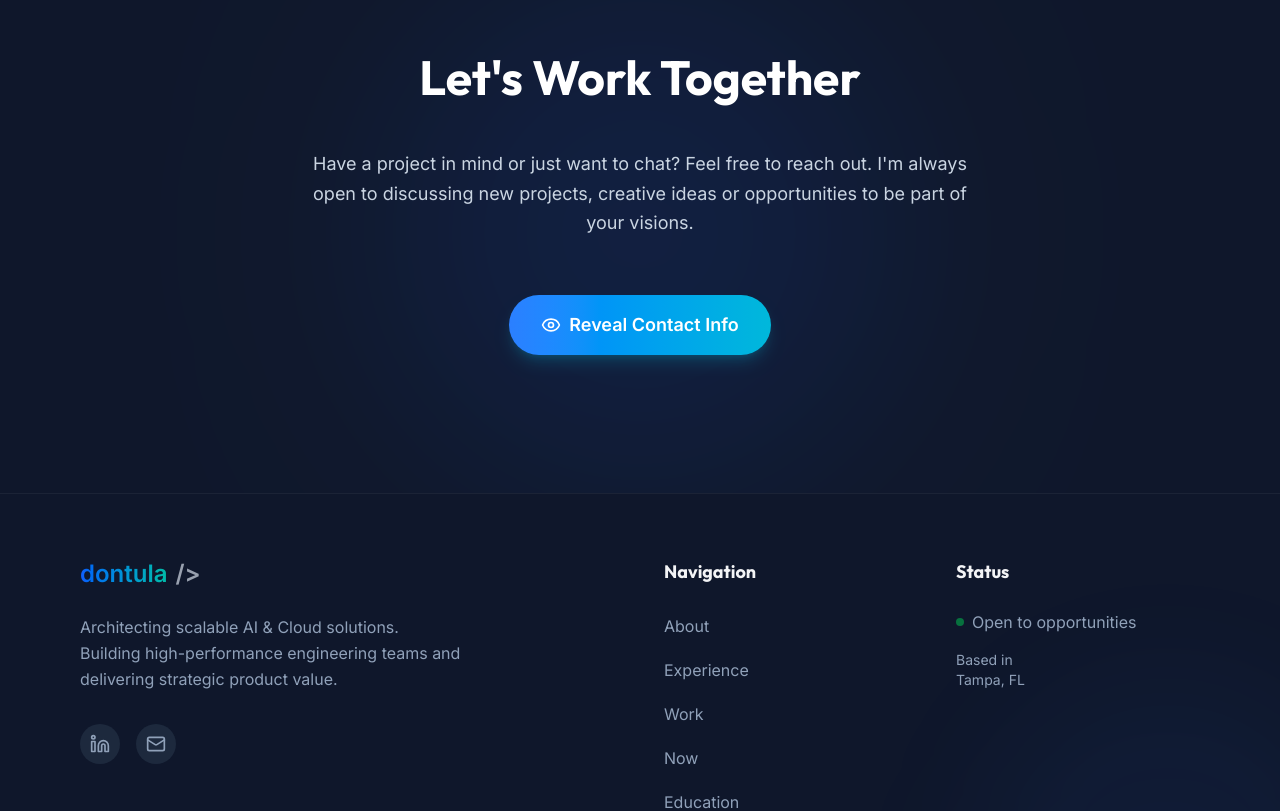
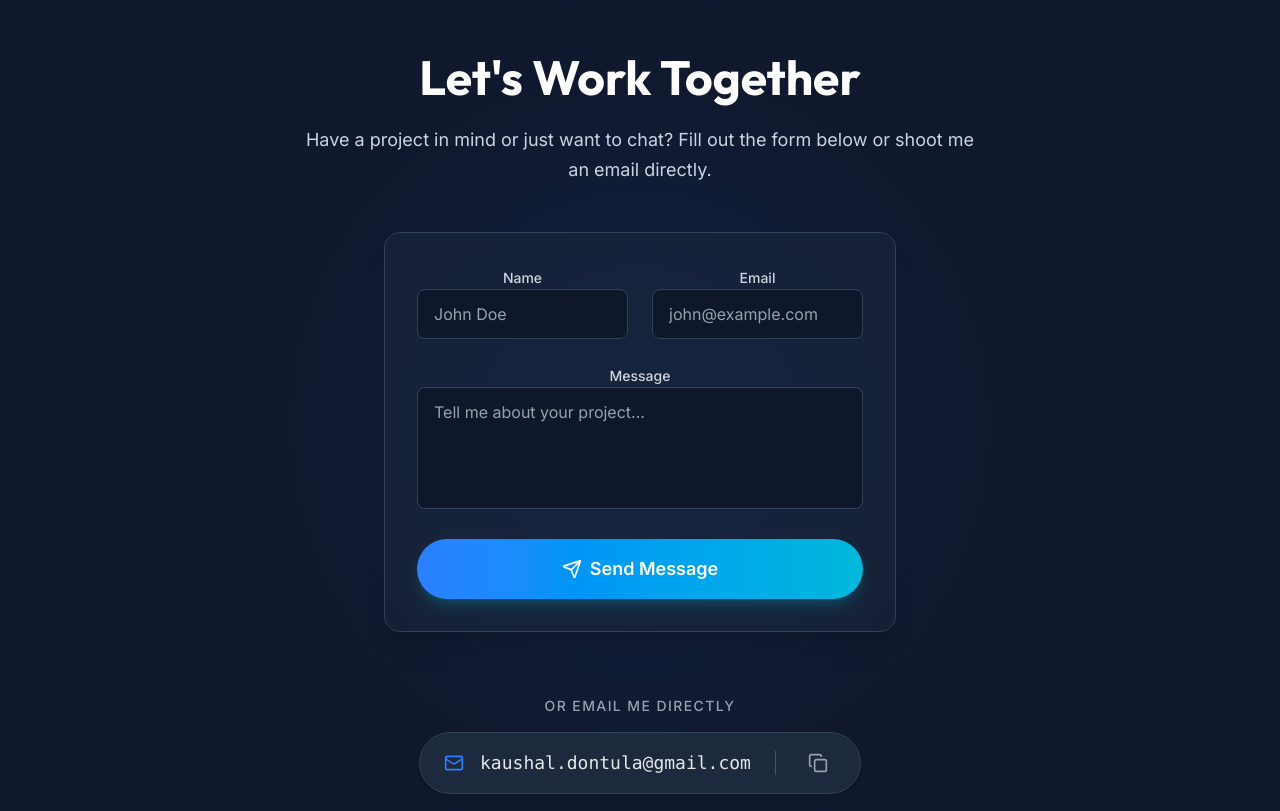
Before and after one commit to kaushalkanna-ai/portfolio, a React (Vite) app: page / in a window 1280 px wide. Shown: the part 5800-6611 px from the top of the page. Built offline with nearby package versions, Linux system fonts and the light colour scheme.

Commit message:
feat: implement contact form using web3forms

```diff
--- a/src/components/Contact.jsx
+++ b/src/components/Contact.jsx
@@ -1,12 +1,11 @@
 import { useState } from 'react';
 import { motion, AnimatePresence } from 'framer-motion';
-import { Mail, Copy, Check, Eye } from 'lucide-react';
-import Button from './Button';
+import { Mail, Copy, Check } from 'lucide-react';
+import ContactForm from './ContactForm';
 
 const Contact = () => {
-    const [isRevealed, setIsRevealed] = useState(false);
+    // ... (keep state for copy button)
     const [copied, setCopied] = useState(false);
-
     const email = "kaushal.dontula@gmail.com";
 
     const handleCopy = () => {
@@ -24,7 +23,7 @@ const Contact = () => {
                     initial={{ opacity: 0, y: 20 }}
                     whileInView={{ opacity: 1, y: 0 }}
                     transition={{ duration: 0.5 }}
-                    className="text-4xl md:text-5xl font-bold mb-12"
+                    className="text-4xl md:text-5xl font-bold mb-6"
                 >
                     Let's Work Together
                 </motion.h2>
@@ -35,31 +34,29 @@ const Contact = () => {
                     transition={{ delay: 0.2, duration: 0.5 }}
                     className="text-lg text-gray-700 dark:text-slate-300 mb-12 max-w-2xl mx-auto leading-relaxed"
                 >
-                    Have a project in mind or just want to chat? Feel free to reach out. I'm always open to discussing new projects, creative ideas or opportunities to be part of your visions.
+                    Have a project in mind or just want to chat? Fill out the form below or shoot me an email directly.
                 </motion.p>
 
-                {/* Desktop: Interactive Reveal */}
-                <div className="hidden md:flex justify-center items-center h-20">
-                    <AnimatePresence mode="wait">
-                        {!isRevealed ? (
-                            <Button
-                                key="reveal-btn"
-                                icon={Eye}
-                                variant="primary"
-                                size="lg"
-                                onClick={() => setIsRevealed(true)}
-                                initial={{ opacity: 0, scale: 0.9 }}
-                                animate={{ opacity: 1, scale: 1 }}
-                                exit={{ opacity: 0, scale: 0.9 }}
+                <motion.div
+                    initial={{ opacity: 0, y: 20 }}
+                    whileInView={{ opacity: 1, y: 0 }}
+                    transition={{ delay: 0.3, duration: 0.5 }}
+                    className="mb-16"
                 >
-                                Reveal Contact Info
-                            </Button>
-                        ) : (
+                    <ContactForm />
+                </motion.div>
+
+                {/* Direct Email Fallback */}
                 <motion.div
-                                key="email-card"
-                                initial={{ opacity: 0, scale: 0.9, width: 200 }}
-                                animate={{ opacity: 1, scale: 1, width: 'auto' }}
-                                className="flex items-center gap-4 px-6 py-3 bg-white dark:bg-slate-800 rounded-full border border-gray-200 dark:border-slate-700 shadow-xl relative z-20"
+                    initial={{ opacity: 0 }}
+                    whileInView={{ opacity: 1 }}
+                    transition={{ delay: 0.4 }}
+                    className="flex flex-col items-center gap-4"
+                >
+                    <span className="text-sm text-gray-500 dark:text-gray-400 uppercase tracking-widest font-medium">Or email me directly</span>
+
+                    <div
+                        className="flex items-center gap-4 px-6 py-3 bg-white dark:bg-slate-800 rounded-full border border-gray-200 dark:border-slate-700 shadow-sm hover:shadow-md transition-shadow"
                     >
                         <Mail className="w-5 h-5 text-blue-500" />
                         <span className="font-mono text-lg text-gray-800 dark:text-gray-200 select-all">
@@ -93,30 +90,8 @@ const Contact = () => {
                                 )}
                             </AnimatePresence>
                         </button>
+                    </div>
                 </motion.div>
-                        )}
-                    </AnimatePresence>
-                </div>
-
-                {/* Mobile: Classic Mailto Button */}
-                <motion.div
-                    className="md:hidden block"
-                    initial={{ opacity: 0, scale: 0.9 }}
-                    whileInView={{ opacity: 1, scale: 1 }}
-                >
-                    <Button
-                        href={`mailto:${email}`}
-                        variant="primary"
-                        size="lg"
-                        className="w-full max-w-xs"
-                    >
-                        Say Hello
-                    </Button>
-                </motion.div>
-
-                <div className="mt-12">
-                    {/* Space for visual balance */}
-                </div>
             </div>
         </section>
     );
--- /dev/null
+++ b/src/components/ContactForm.jsx
@@ -0,0 +1,179 @@
+import React, { useState } from 'react';
+import { motion, AnimatePresence } from 'framer-motion';
+import { Send, Loader2, CheckCircle, AlertCircle } from 'lucide-react';
+import Button from './Button';
+
+const ContactForm = () => {
+    const [formData, setFormData] = useState({
+        name: '',
+        email: '',
+        message: ''
+    });
+    const [status, setStatus] = useState('idle'); // idle, submitting, success, error
+    const [errorMessage, setErrorMessage] = useState('');
+
+    // TODO: Replace with actual Access Key from User
+    const ACCESS_KEY = "YOUR_ACCESS_KEY_HERE";
+
+    const handleChange = (e) => {
+        const { name, value } = e.target;
+        setFormData(prev => ({ ...prev, [name]: value }));
+    };
+
+    const handleSubmit = async (e) => {
+        e.preventDefault();
+        setStatus('submitting');
+
+        const object = {
+            access_key: ACCESS_KEY,
+            ...formData
+        };
+        const json = JSON.stringify(object);
+
+        try {
+            const res = await fetch("https://api.web3forms.com/submit", {
+                method: "POST",
+                headers: {
+                    "Content-Type": "application/json",
+                    Accept: "application/json"
+                },
+                body: json
+            }).then((res) => res.json());
+
+            if (res.success) {
+                setStatus('success');
+                setFormData({ name: '', email: '', message: '' });
+                // Reset success message after 5 seconds
+                setTimeout(() => setStatus('idle'), 5000);
+            } else {
+                setStatus('error');
+                setErrorMessage(res.message || "Something went wrong. Please try again.");
+            }
+        } catch (error) {
+            console.error(error);
+            setStatus('error');
+            setErrorMessage("Failed to send message. Please checking your connection.");
+        }
+    };
+
+    return (
+        <div className="w-full max-w-lg mx-auto bg-white/50 dark:bg-slate-800/50 backdrop-blur-sm rounded-2xl p-8 border border-gray-100 dark:border-slate-700 shadow-xl">
+            <AnimatePresence mode="wait">
+                {status === 'success' ? (
+                    <motion.div
+                        key="success"
+                        initial={{ opacity: 0, scale: 0.9 }}
+                        animate={{ opacity: 1, scale: 1 }}
+                        className="text-center py-12"
+                    >
+                        <motion.div
+                            initial={{ scale: 0 }}
+                            animate={{ scale: 1 }}
+                            transition={{ type: "spring", stiffness: 200, damping: 20 }}
+                            className="w-16 h-16 bg-green-100 dark:bg-green-900/30 rounded-full flex items-center justify-center mx-auto mb-4"
+                        >
+                            <CheckCircle className="w-8 h-8 text-green-600 dark:text-green-400" />
+                        </motion.div>
+                        <h3 className="text-2xl font-bold text-gray-900 dark:text-white mb-2">Message Sent!</h3>
+                        <p className="text-gray-600 dark:text-gray-300">
+                            Thanks for reaching out, {formData.name}. I'll get back to you soon.
+                        </p>
+                        <button
+                            onClick={() => setStatus('idle')}
+                            className="mt-6 text-sm text-blue-600 dark:text-blue-400 hover:underline"
+                        >
+                            Send another message
+                        </button>
+                    </motion.div>
+                ) : (
+                    <motion.form
+                        key="form"
+                        initial={{ opacity: 0 }}
+                        animate={{ opacity: 1 }}
+                        exit={{ opacity: 0 }}
+                        onSubmit={handleSubmit}
+                        className="space-y-6"
+                    >
+                        <div className="grid grid-cols-1 md:grid-cols-2 gap-6">
+                            <div className="space-y-2">
+                                <label htmlFor="name" className="text-sm font-medium text-gray-700 dark:text-gray-300">
+                                    Name
+                                </label>
+                                <input
+                                    type="text"
+                                    id="name"
+                                    name="name"
+                                    required
+                                    value={formData.name}
+                                    onChange={handleChange}
+                                    className="w-full px-4 py-3 rounded-lg bg-white dark:bg-slate-900 border border-gray-200 dark:border-slate-700 focus:ring-2 focus:ring-blue-500 focus:border-transparent outline-none transition-all placeholder:text-gray-400"
+                                    placeholder="John Doe"
+                                />
+                            </div>
+                            <div className="space-y-2">
+                                <label htmlFor="email" className="text-sm font-medium text-gray-700 dark:text-gray-300">
+                                    Email
+                                </label>
+                                <input
+                                    type="email"
+                                    id="email"
+                                    name="email"
+                                    required
+                                    value={formData.email}
+                                    onChange={handleChange}
+                                    className="w-full px-4 py-3 rounded-lg bg-white dark:bg-slate-900 border border-gray-200 dark:border-slate-700 focus:ring-2 focus:ring-blue-500 focus:border-transparent outline-none transition-all placeholder:text-gray-400"
+                                    placeholder="john@example.com"
+                                />
+                            </div>
+                        </div>
+
+                        <div className="space-y-2">
+                            <label htmlFor="message" className="text-sm font-medium text-gray-700 dark:text-gray-300">
+                                Message
+                            </label>
+                            <textarea
+                                id="message"
+                                name="message"
+                                required
+                                rows={4}
+                                value={formData.message}
+                                onChange={handleChange}
+                                className="w-full px-4 py-3 rounded-lg bg-white dark:bg-slate-900 border border-gray-200 dark:border-slate-700 focus:ring-2 focus:ring-blue-500 focus:border-transparent outline-none transition-all placeholder:text-gray-400 resize-none"
+                                placeholder="Tell me about your project..."
+                            />
+                        </div>
+
+                        {status === 'error' && (
+                            <div className="p-4 bg-red-50 dark:bg-red-900/20 border border-red-200 dark:border-red-800 rounded-lg flex items-start gap-3 text-sm text-red-600 dark:text-red-400">
+                                <AlertCircle className="w-5 h-5 shrink-0" />
+                                <p>{errorMessage}</p>
+                            </div>
+                        )}
+
+                        <Button
+                            type="submit"
+                            variant="primary"
+                            size="lg"
+                            className="w-full justify-center"
+                            disabled={status === 'submitting'}
+                        >
+                            {status === 'submitting' ? (
+                                <>
+                                    <Loader2 className="w-5 h-5 animate-spin mr-2" />
+                                    Sending...
+                                </>
+                            ) : (
+                                <>
+                                    <Send className="w-5 h-5 mr-2" />
+                                    Send Message
+                                </>
+                            )}
+                        </Button>
+                    </motion.form>
+                )}
+            </AnimatePresence>
+        </div>
+    );
+};
+
+export default ContactForm;
```
Lines whose indentation alone changed are shown as unchanged.
